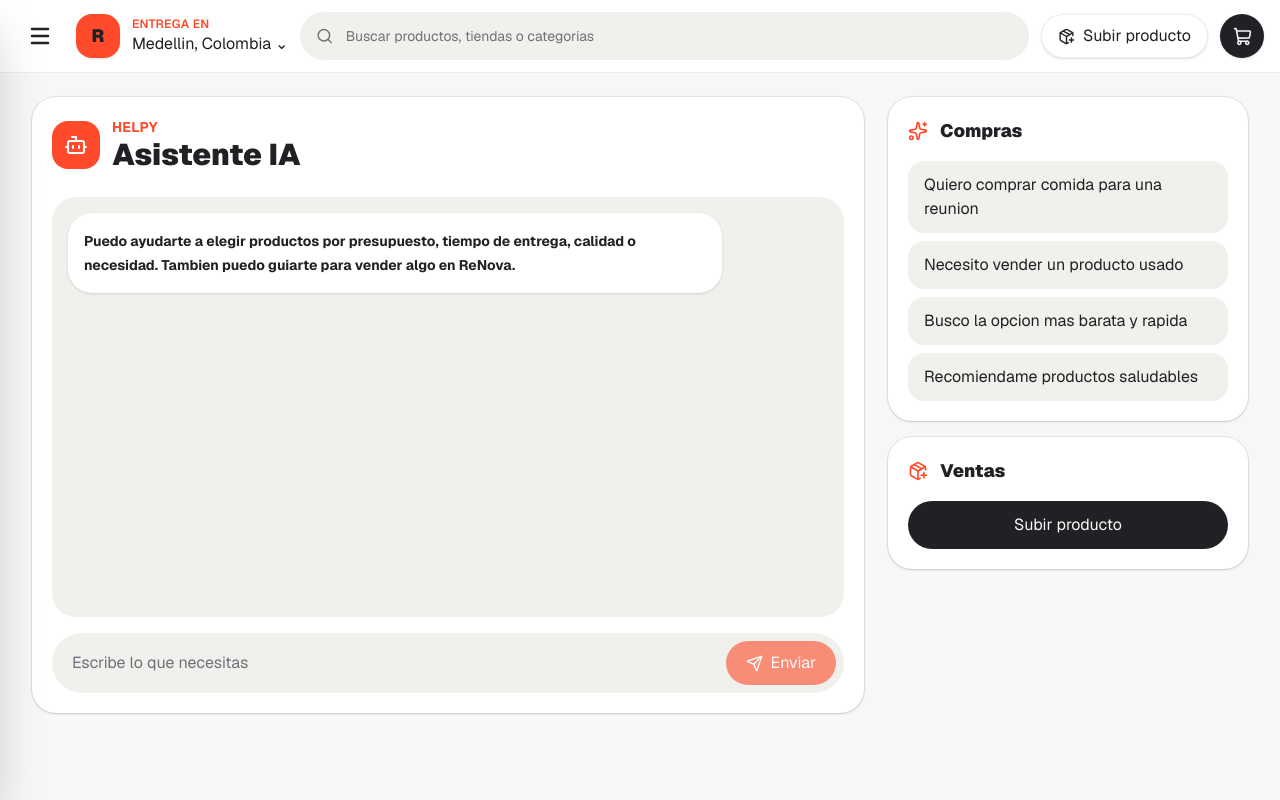
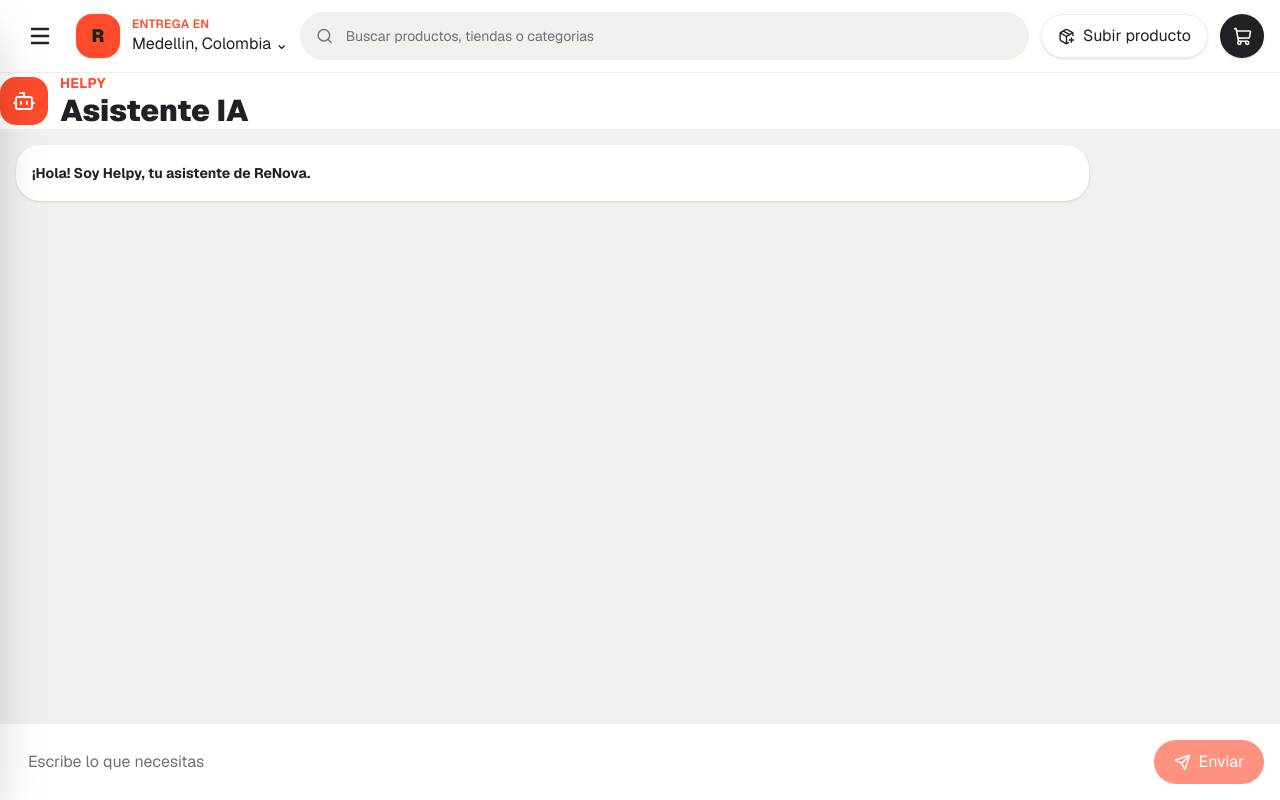
Before and after one commit to Combii0/ReNova, a Next.js app: page /helpy in a window 1280 px wide. Built offline with nearby package versions, Linux system fonts and the light colour scheme.

Commit message:
Mejoras tecnicas germancho

```diff
--- a/src/app/api/helpy/route.ts
+++ b/src/app/api/helpy/route.ts
@@ -38,7 +38,7 @@ export async function POST(request: NextRequest) {
       input: message,
       previous_interaction_id: body.previousInteractionId ?? undefined,
       system_instruction:
-        "Eres Helpy, el asistente de ReNova. Responde en espanol claro y breve. Ayudas a comprar segun presupuesto, tiempo, calidad y necesidad. Tambien guias a vendedores para publicar productos con buen precio, descripcion y categoria. No inventes disponibilidad real; si falta informacion, pide datos concretos.",
+        "Eres Helpy, el asistente de ReNova. Responde en espanol claro y breve. Ayudas a comprar segun presupuesto, tiempo, calidad y necesidad. Tambien guias a vendedores para publicar productos con buen precio, descripcion y categoria. No inventes disponibilidad real; si falta informacion, pide datos concretos. No uses emojis. Puedes usar emotes de texto simples como :) o :(. No uses Markdown, negrillas, listas con asteriscos, tablas ni encabezados. Responde en texto plano.",
       generation_config: {
         temperature: 0.7,
         thinking_level: "low",
--- a/src/app/helpy/page.tsx
+++ b/src/app/helpy/page.tsx
@@ -2,7 +2,7 @@ import HelpyChat from "@/components/HelpyChat";
 
 export default function HelpyPage() {
   return (
-    <main className="mx-auto w-full max-w-7xl px-4 py-6 sm:px-6 lg:px-8">
+    <main className='flex h-[calc(100vh-73px)] w-full overflow-hidden'>
       <HelpyChat />
     </main>
   );
--- a/src/components/HelpyChat.tsx
+++ b/src/components/HelpyChat.tsx
@@ -1,7 +1,7 @@
 "use client";
 
-import { FormEvent, useState } from "react";
-import { Bot, PackagePlus, Send, Sparkles } from "lucide-react";
+import { FormEvent, useEffect, useState } from "react";
+import { Bot, Send} from "lucide-react";
 
 type Message = {
   id: string;
@@ -9,18 +9,11 @@ type Message = {
   text: string;
 };
 
-const prompts = [
-  "Quiero comprar comida para una reunion",
-  "Necesito vender un producto usado",
-  "Busco la opcion mas barata y rapida",
-  "Recomiendame productos saludables",
-];
-
 const initialMessages: Message[] = [
   {
     id: "welcome",
     role: "assistant",
-    text: "Puedo ayudarte a elegir productos por presupuesto, tiempo de entrega, calidad o necesidad. Tambien puedo guiarte para vender algo en ReNova.",
+    text: "¡Hola! Soy Helpy, tu asistente de ReNova.",
   },
 ];
 
@@ -31,6 +24,30 @@ export default function HelpyChat() {
     string | null
   >(null);
   const [isLoading, setIsLoading] = useState(false);
+
+  useEffect(()=>{
+    const saved = localStorage.getItem('renova-helpy-messages');
+    if(saved){
+      setMessages(JSON.parse(saved));
+    }
+  }, []);
+
+  useEffect(() => {
+    localStorage.setItem('renova-helpy-messages', JSON.stringify(messages));
+  }, [messages]);
+
+  useEffect(() => {
+    const saved = localStorage.getItem('renova-helpy-interaction-id');
+    if (saved) {
+      setPreviousInteractionId(saved);
+    }
+  }, []);
+  useEffect(() => {
+    if (previousInteractionId) {
+      localStorage.setItem('renova-helpy-interaction-id', previousInteractionId);
+    }
+  }, [previousInteractionId])
+
 
   async function sendMessage(rawMessage: string) {
     const message = rawMessage.trim();
@@ -46,7 +63,7 @@ export default function HelpyChat() {
     };
 
     setMessages((current) => [...current, userMessage]);
-    setInput("");
+    setInput('');
     setIsLoading(true);
 
     try {
@@ -102,8 +119,8 @@ export default function HelpyChat() {
   }
 
   return (
-    <section className="grid gap-6 lg:grid-cols-[1fr_360px]">
-      <div className="rounded-[1.5rem] bg-[var(--app-surface)] p-5 shadow-sm ring-1 ring-[var(--app-border)]">
+    <section className='flex h-full w-full flex-col bg-[var(--app-surface)]'>
+      <div className='flex h-full min-h-0 flex-col'>
         <div className="flex items-center gap-3">
           <span className="flex h-12 w-12 items-center justify-center rounded-2xl bg-[var(--brand)] text-white">
             <Bot size={24} />
@@ -118,7 +135,7 @@ export default function HelpyChat() {
           </div>
         </div>
 
-        <div className="mt-6 flex min-h-[420px] flex-col gap-3 rounded-3xl bg-[var(--app-soft)] p-4">
+        <div className='flex min-h-0 flex-1 flex-col gap-3 overflow-y-auto bg-[var(--app-soft)] p-4'>
           {messages.map((message) => (
             <div
               key={message.id}
@@ -140,7 +157,7 @@ export default function HelpyChat() {
         </div>
 
         <form
-          className="mt-4 flex gap-3 rounded-full bg-[var(--app-soft)] p-2"
+          className='flex gap-4 border-t border-[var(--app-border)] bg-[var(--app-surface)] p-4'
           onSubmit={handleSubmit}
         >
           <input
@@ -160,50 +177,6 @@ export default function HelpyChat() {
           </button>
         </form>
       </div>
-
-      <aside className="space-y-4">
-        <div className="rounded-[1.5rem] bg-[var(--app-surface)] p-5 shadow-sm ring-1 ring-[var(--app-border)]">
-          <div className="flex items-center gap-3">
-            <Sparkles size={20} className="text-[var(--brand)]" />
-            <h2 className="text-lg font-black text-[var(--app-text)]">
-              Compras
-            </h2>
-          </div>
-          <div className="mt-4 space-y-2">
-            {prompts.map((prompt) => (
-              <button
-                key={prompt}
-                className="w-full rounded-2xl bg-[var(--app-soft)] px-4 py-3 text-left text-sm font-black text-[var(--app-text)] disabled:cursor-not-allowed disabled:opacity-60"
-                disabled={isLoading}
-                onClick={() => void sendMessage(prompt)}
-                type="button"
-              >
-                {prompt}
-              </button>
-            ))}
-          </div>
-        </div>
-
-        <div className="rounded-[1.5rem] bg-[var(--app-surface)] p-5 shadow-sm ring-1 ring-[var(--app-border)]">
-          <div className="flex items-center gap-3">
-            <PackagePlus size={20} className="text-[var(--brand)]" />
-            <h2 className="text-lg font-black text-[var(--app-text)]">
-              Ventas
-            </h2>
-          </div>
-          <button
-            className="mt-4 h-12 w-full rounded-full bg-[var(--app-text)] text-sm font-black text-[var(--app-bg)]"
-            type="button"
-            onClick={() =>
-              void sendMessage(
-                "Quiero vender un producto en ReNova. Guiame paso a paso.",
-              )
-            }
-          >
-            Subir producto
-          </button>
-        </div>
-      </aside>
     </section>
   );
 }
```
